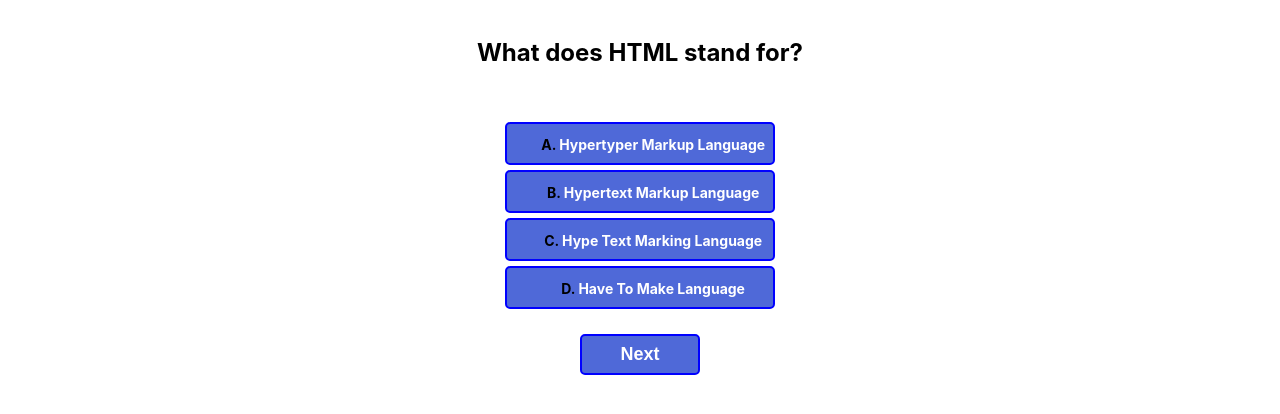
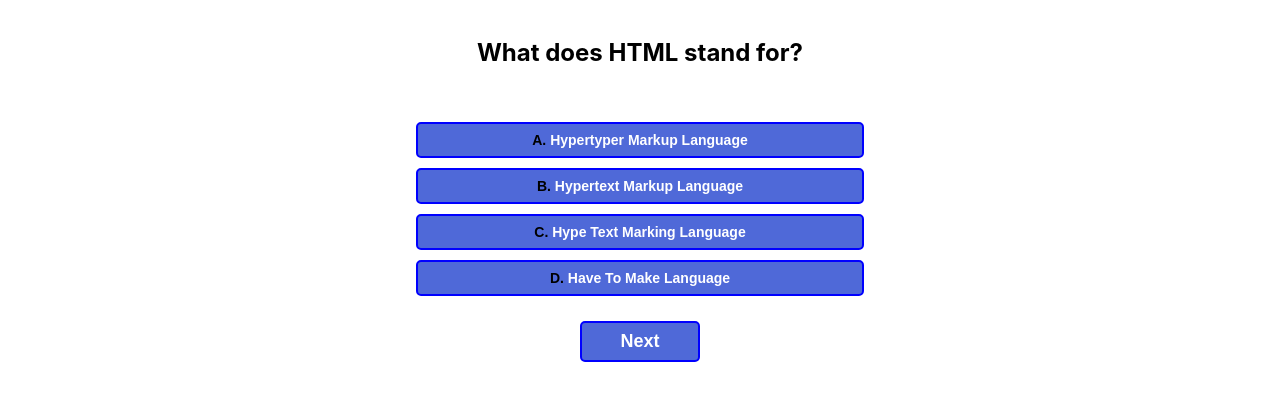
Before and after one commit to anishamcdowell/Code-Quiz, a plain HTML site: page index.html in a window 1280 px wide. Both pictures are taken after a click on the button "Start Quiz". Shown: the part 146-560 px from the top of the page. Drawn offline with Linux system fonts and the light colour scheme.

Commit message:
Updated read me gif to reflect current functionality

```diff
--- a/assets/script.js
+++ b/assets/script.js
@@ -1,8 +1,13 @@
+
+
 //Global variables
+var time = 60;
 var form = document.getElementById("form");
 var isStarted = false;
 var timeEl = document.getElementById("timer");
 var correctAnswer;
+var right;
+var results = "Final score: " + right + "/" + 5;
 
 //Button and Container Elements
 var startButton = document.getElementById("start-quiz-btn");
@@ -41,8 +46,6 @@ startButton.addEventListener("click", function startQuiz() {
     showTimer();
     });
 
-    time = 60;
-
     function showTimer() {
         var timerInterval = setInterval(function() {
             time--;
@@ -59,6 +62,10 @@ startButton.addEventListener("click", function startQuiz() {
         }, 1000);
 
     //First question
+    answerA.classList.add("wrong");
+    answerB.classList.add("correct");
+    answerC.classList.add("wrong");
+    answerD.classList.add("wrong");
     questionEl.textContent = questionsArray[0];
     answerA.innerHTML = optionsArray.q1options[0];
     answerB.innerHTML = optionsArray.q1options[1];
@@ -67,17 +74,13 @@ startButton.addEventListener("click", function startQuiz() {
     correctAnswer = {
         answer1: "B",
     };
+    //Track answers in console
     console.log(correctAnswer);
-    //Evaluate user answer
-        // function captureAnswer() {
-        //     if ( === 1) {
-        //         //add point to correct answer storage
-        //     } else {
-        //         //take 10 seconds off of timer
-        //     }
-        // }
+    //Store user response
+
     //Display next question
     displayQuestion2();
+
 };
 
 //Next Question function
@@ -154,10 +157,12 @@ function displayQuestion5() {
 
 function endQuiz() {
     nextButton.addEventListener("click", function(event){
-        event.preventDefault()
+        event.preventDefault();
         resultsEl.style.display = "block";
+        resultsEl.textContent = results;
         retryButton.style.display = "inline-block";
         quizEl.style.display = "none";
+
 })
 };
 
@@ -179,9 +184,6 @@ var optionsArray = {
     q5options: ["Totally!","Yes","No","Absolutely not!"]
 }
 
-//Correct answers index value to each question where 0=A, 1=B, 2=C, 3=D
-var answersArray = [1, 3, 0, 2, 3];
-
 function retryQuiz(){
     retryButton.addEventListener("click", function reload(){
         location.reload();
--- a/assets/style.css
+++ b/assets/style.css
@@ -113,7 +113,7 @@ a:hover {
 }
 
 input {
-    visibility: hidden;
+
 }
 
 
--- a/index.html
+++ b/index.html
@@ -17,65 +17,31 @@
     </header>
     <main class="main">
         <section class="results">
-            <h3 id="results">Final score:</p>
+            <h3 id="results"></p>
         </section>
         <div id="start-btn-container">
             <button type="button" class="btn" id="start-quiz-btn">Start Quiz</button>
         </div>
 
 
-        <!-- <div class="quiz-container" id="quiz-container">
+        <div class="quiz-container" id="quiz-container">
             <h2 class="question-container" id="question-container">
             </h2>
             <div class="answer-container" id="answer-container">
-                <button type="button" class="btn option" id="answer-btn-a"></button>
-                <button type="button" class="btn option" id="answer-btn-b"></button>
-                <button type="button" class="btn option" id="answer-btn-c"></button>
-                <button type="button" class="btn option" id="answer-btn-d"></button>
-                <button type="button" class="btn" id="next-btn">Next</button>
-            </div>
-        </div> -->
-
-        <div class="quiz-container" id="quiz-container">
-            <h2 class="question-container" id="question-container">
-
-            </h2>
-            <div class="answer-container" id="answer-container">
-                <form action="" method="" class="form" id="form">
-
-                <div class="btn">
-                    <input type="radio" class=
-                    "btn" name="option" value="0">
-                    <label for="a" id="answer-btn-a"></label>
-                </div>
-
-                <div class="btn">
-                    <input type="radio" class="btn" name="option" value="1">
-                    <label for="b" id="answer-btn-b" ></label>
-                </div>
-
-                <div class="btn">
-                    <input type="radio" class="btn" name="option" value="2">
-                    <label for="c" id="answer-btn-c"></label>
-                </div>
-
-
-                <div class="btn">
-                    <input type="radio" class="btn" name="option" value="">
-                    <label for="d" id="answer-btn-d" ></label>
-                </div>
-
-                <button type="submit" value="submit" class="btn" id="next-btn">Next</button>
-
-                </form>
-
+                <button type="submit" class="btn option" id="answer-btn-a"></button>
+                <button type="submit" class="btn option" id="answer-btn-b"></button>
+                <button type="submit" class="btn option" id="answer-btn-c"></button>
+                <button type="submit" class="btn option" id="answer-btn-d"></button>
+                <button type="submit" class="btn" id="next-btn">Next</button>
             </div>
         </div>
+
         <div class="hidden-msg">
             <p id="hidden-msg">Time's up!</p>
             <button type="button" class="btn" id="view-highscores">View My Score</button>
             <button type="button" class="btn" id="retry-quiz">Retry Quiz</button>
         </div>
+
     </main>
     <script src="assets/script.js"></script>
     <!-- <script src="assets/script.js"></script> -->
```
Also changed, not shown: 1 other file.
